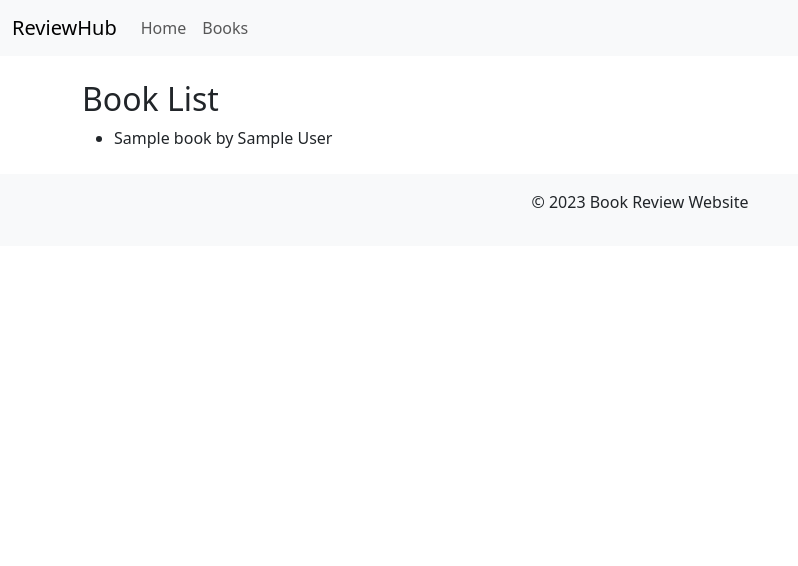
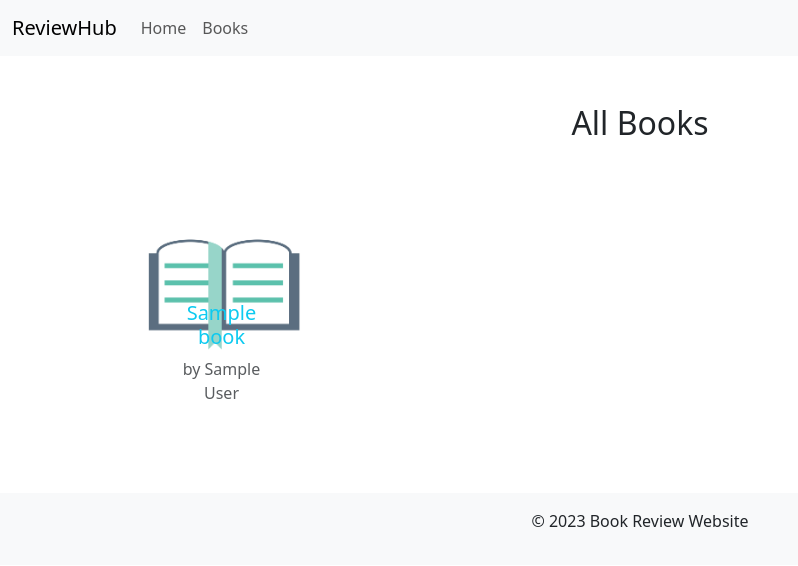
Before and after one commit to Zahra121377/book-review-app, a Django app: page /reviewhub/book_list in a window 1280 px wide. Shown: the top 566 px of the page, without its empty margins (0-798 px from the left). Run offline with Django 4.2, Linux system fonts and the light colour scheme; tables that the repository leaves empty hold one stand-in row (values such as "Sample post").

Commit message:
Update templates

```diff
--- a/ReviewHub/templates/ReviewHub/book_list.html
+++ b/ReviewHub/templates/ReviewHub/book_list.html
@@ -1,7 +1,28 @@
 {% extends "ReviewHub/base.html" %}
+{% load static %}
 {% block content %}
-    <h2>Book List</h2>
-    <ul>
-        {% for book in books %}<li>{{ book.title }} by {{ book.author }}</li>{% endfor %}
-    </ul>
+    <!-- All Books Section -->
+    <section class="all-books my-5">
+        <div class="container">
+            <h2 class="text-center mb-4">All Books</h2>
+            <div class="row">
+                {% for book in books %}
+                    <div class="col-md-3 col-sm-6 mb-4">
+                        <!-- Adjusted for responsiveness -->
+                        <div class="card border-0">
+                            <div class="position-relative">
+                                <img src="{% static 'images/book.jpg' %}"
+                                     class="card-img-top rounded"
+                                     alt="{{ book.title }}">
+                                <div class="overlay position-absolute bottom-0 start-50 translate-middle-x p-3 text-center">
+                                    <h5 class="card-title text-info">{{ book.title }}</h5>
+                                    <p class="card-text text-muted">by {{ book.author }}</p>
+                                </div>
+                            </div>
+                        </div>
+                    </div>
+                {% endfor %}
+            </div>
+        </div>
+    </section>
 {% endblock content %}
--- a/ReviewHub/views.py
+++ b/ReviewHub/views.py
@@ -27,5 +27,4 @@ def add_review_view(request):
 
 class BookListView(ListView):
     model = Book
-    # template_name = "book_list.html"
     context_object_name = "books"
```
Also changed, not shown: ReviewHub/templates/ReviewHub/index.html (+0 -44 lines), config/static/images/book.jpg (added), static/images/book.jpg (added), 4 other files.
